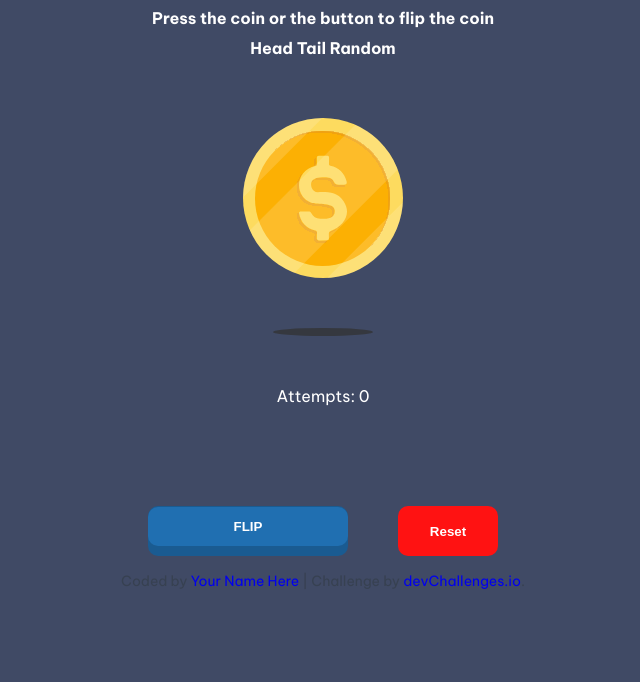
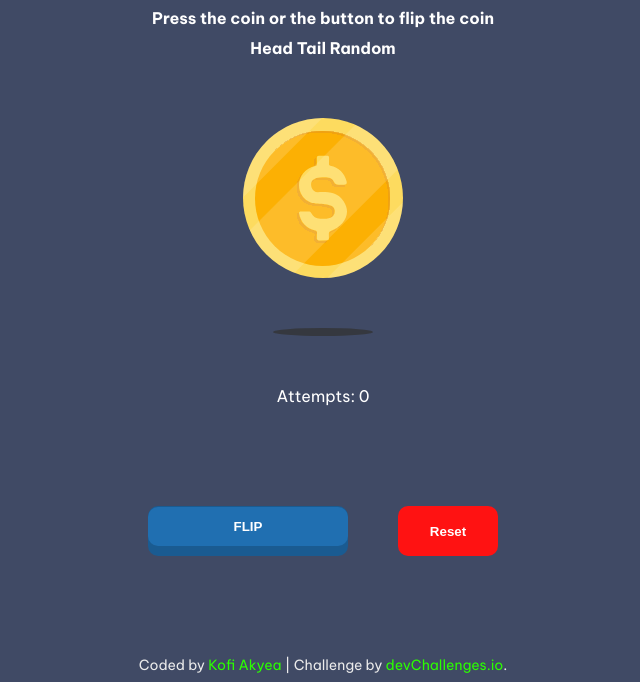
Before and after one commit to kofi-akyea/coin-flip, a plain HTML site: page index.html in a window 1280 px wide. Shown: the part 118-800 px from the top of the page, without its empty margins (317-957 px from the left). Drawn offline with Linux system fonts and the light colour scheme.

Commit message:
minor fixes

```diff
--- a/index.html
+++ b/index.html
@@ -30,12 +30,14 @@
       .author-info {
         font-size: 14px;
         text-align: center;
-        margin-top: 16px;
-        color: rgb(55, 65, 81);
+        margin-top: 100px;
+        margin-bottom: 40px;
+        color: rgb(235, 235, 235);
       }
 
       .author-info a {
         text-decoration: none;
+        color: rgb(43, 255, 0);
       }
     </style>
   </head>
@@ -63,8 +65,13 @@
     </main>
 
     <div class="author-info">
-      Coded by <a href="#">Your Name Here</a> | Challenge by
-      <a href="https://www.devchallenges.io?ref=challenge" target="_blank"
+      Coded by
+      <a
+        href="https://devchallenges.io/profile/9dd2f539-51b8-4873-ac92-d4bb0fff08b7"
+        >Kofi Akyea</a
+      >
+      | Challenge by
+      <a href="https://devchallenges.io/challenge/flip-the-coin" target="_blank"
         >devChallenges.io</a
       >.
     </div>
```
